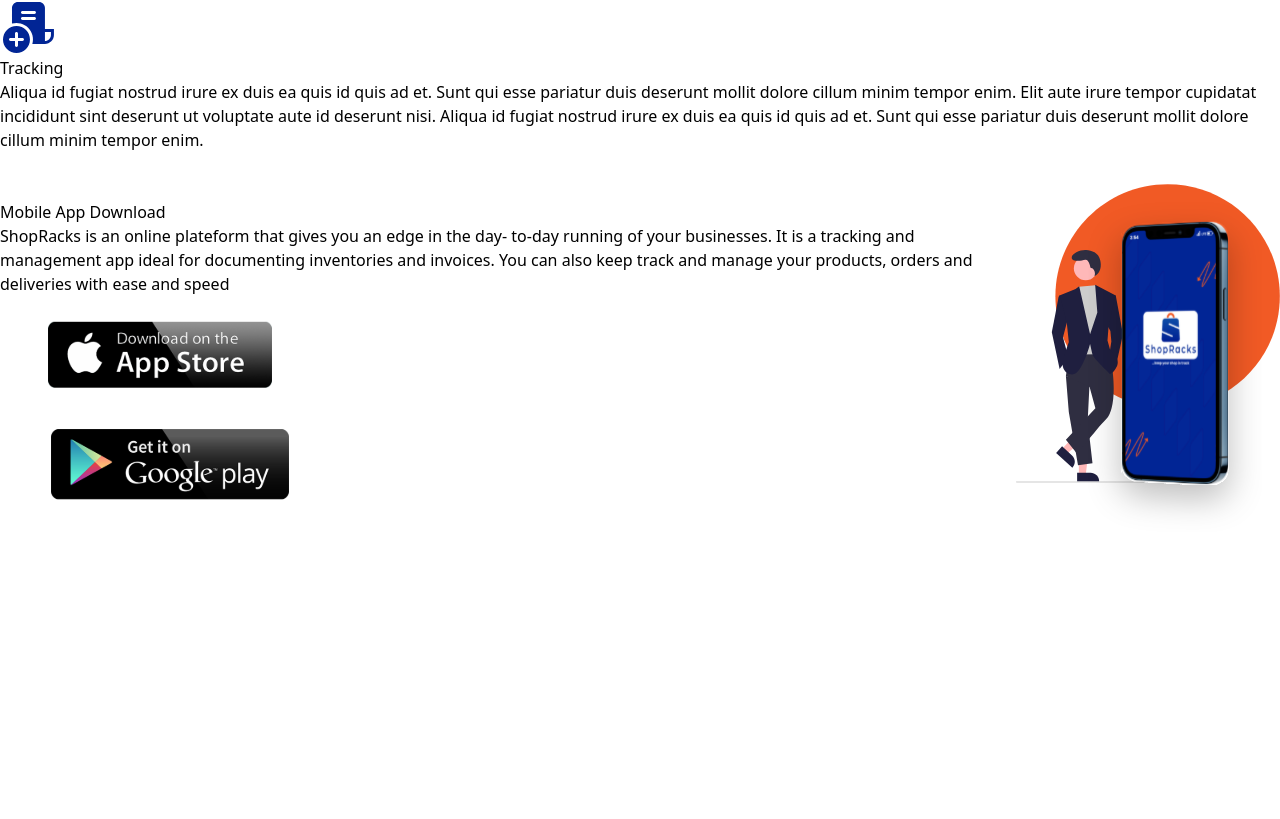
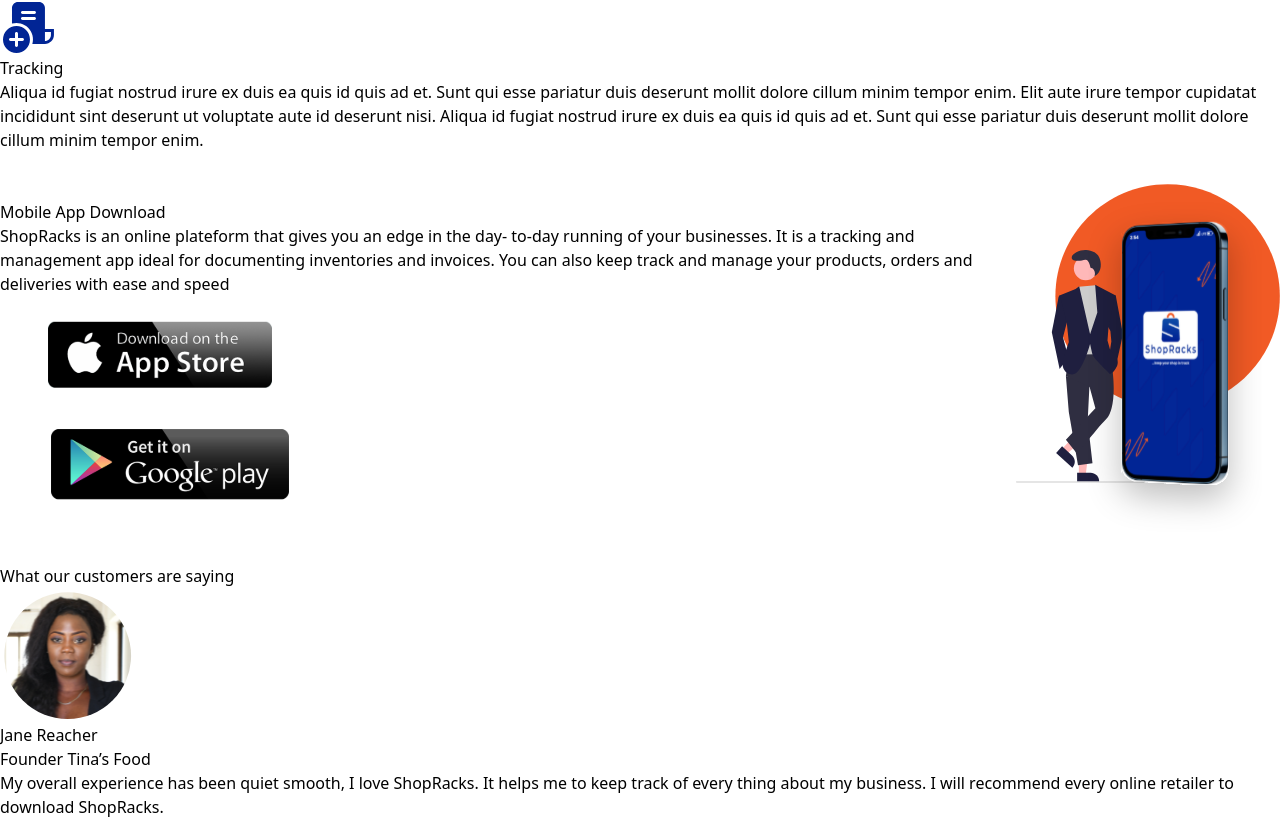
Before and after one commit to trizzi/ShopRack-Frontend-Web, a React (Create React App) app: page / in a window 1280 px wide. Shown: the part 1371-2190 px from the top of the page. Before the commit the page ends 1935 px from the top, so only its background shows below. Built offline with nearby package versions, Linux system fonts and the light colour scheme; the HTML template or start-up script is replaced by a standard one.

Commit message:
Uploading Customer review section and images

```diff
--- a/src/App.js
+++ b/src/App.js
@@ -1,6 +1,7 @@
 import React from 'react';
 import { BrowserRouter as Router } from 'react-router-dom';
 import AppDownload from './components/AppDownload';
+import CustomerReview from './components/customer-review/CustomerReview';
 import Navbar from './components/Navbar';
 import Services from './components/services/Services';
 import Showcase from './components/Showcase';
@@ -13,6 +14,7 @@
         <Showcase />
         <Services />
         <AppDownload />
+        <CustomerReview />
       </>
     </Router>
   );
--- /dev/null
+++ b/src/components/customer-review/CustomerReview.js
@@ -0,0 +1,18 @@
+import React from 'react';
+import CustomerReviewItem from './CustomerReviewItem';
+import reviewdata from './reviewData.json';
+
+const CustomerReview = () => {
+  return (
+    <div className='container mx-auto'>
+      {reviewdata.map((reviewdata) => (
+        <CustomerReviewItem
+          key={reviewdata.id}
+          reviewdata={reviewdata}
+        />
+      ))}
+    </div>
+  );
+};
+
+export default CustomerReview;
--- /dev/null
+++ b/src/components/customer-review/CustomerReviewItem.js
@@ -0,0 +1,23 @@
+import React from 'react';
+
+const CustomerReviewItem = ({
+  reviewdata: { image, name, occupation, review },
+}) => {
+  return (
+    <div>
+      <h3>What our customers are saying</h3>
+      <div>
+        <div>
+          <img src={image} alt='Customer-face' />
+          <h5>{name}</h5>
+          <p>{occupation}</p>
+        </div>
+        <div>
+          <p>{review}</p>
+        </div>
+      </div>
+    </div>
+  );
+};
+
+export default CustomerReviewItem;
--- /dev/null
+++ b/src/components/customer-review/reviewData.json
@@ -0,0 +1,9 @@
+[
+  {
+    "id": 1,
+    "image": "img/pic-12.svg",
+    "name": "Jane Reacher",
+    "occupation": "Founder Tina’s Food",
+    "review": "My overall experience has been quiet smooth, I love ShopRacks. It helps me to keep track of every thing about my business. I will recommend every online retailer to download ShopRacks."
+  }
+]
```
Also changed, not shown: public/img/pic-12.svg (added).
